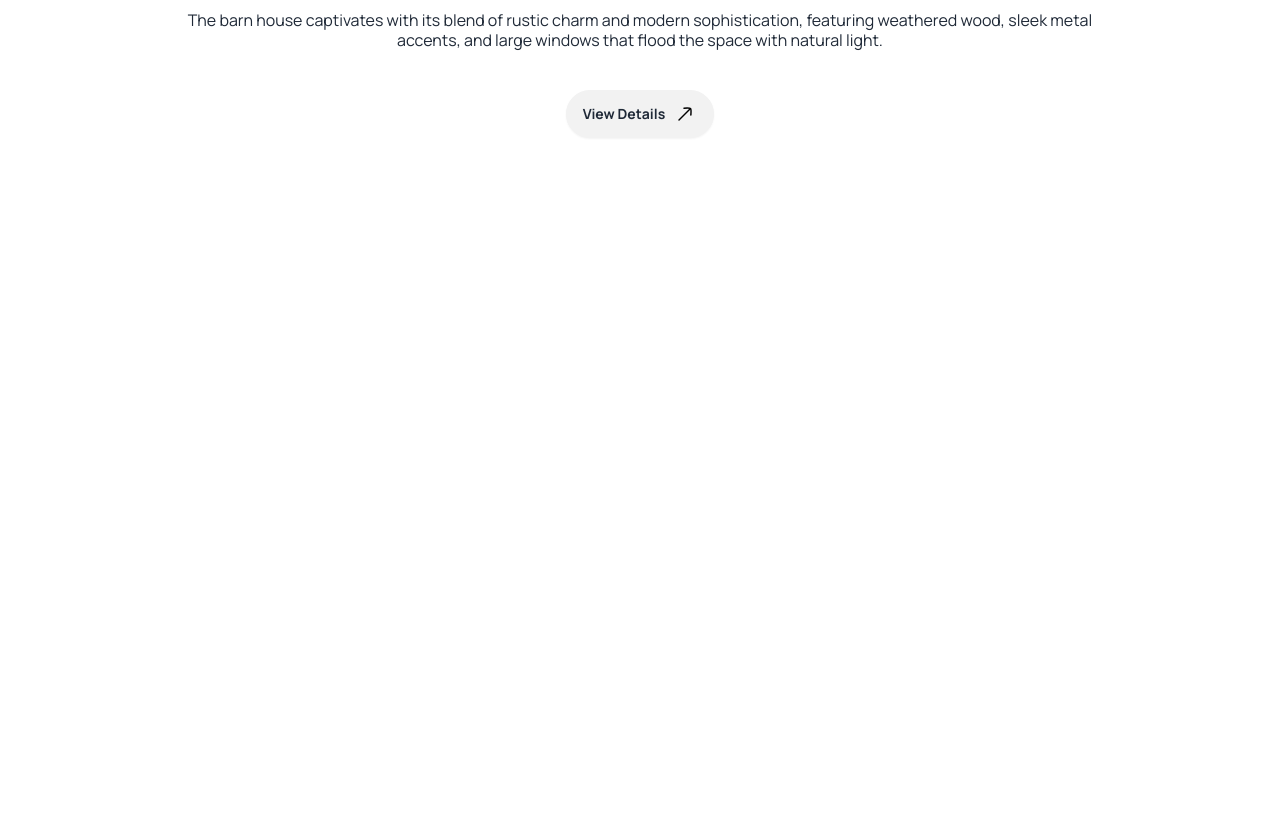
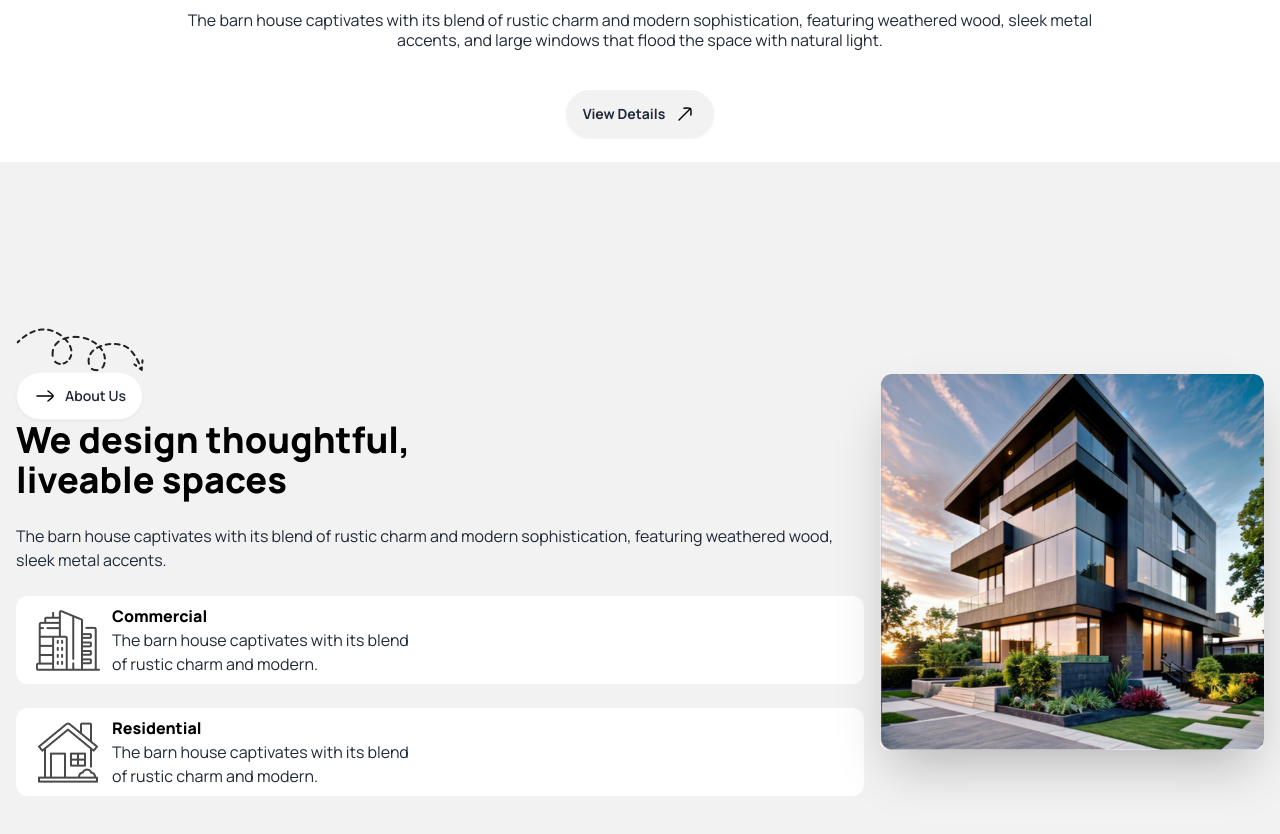
Before and after one commit to AvishekBan/assignment-3, a plain HTML site: page index.html in a window 1280 px wide. Shown: the part 604-1438 px from the top of the page. Before the commit the page ends 800 px from the top, so only its background shows below. Drawn offline with nearby package versions, Linux system fonts and the light colour scheme.

Commit message:
fourth commit

```diff
--- a/index.html
+++ b/index.html
@@ -108,9 +108,59 @@ nav ul li
  </div>
 
     </header>
+    <br>
     <main>
         <!-- design-section -->
+        <div class="hero bg-base-200 min-h-screen">
+            <div class="hero-content flex-col lg:flex-row-reverse">
+              <img
+                src="./assets/Rectangle.png"
+                class="max-w-sm rounded-lg shadow-2xl " />
+              <div>
+                <div>
+                    <img src="./assets/Vector.png" alt="">
+                </div>
 
+                <button class="btn bg-white rounded-full"><svg xmlns="http://www.w3.org/2000/svg" viewBox="0 0 24 24" width="24" height="24" color="#000000" fill="none">
+                    <path d="M20.0001 11.9998L4.00012 11.9998" stroke="currentColor" stroke-width="1.5" stroke-linecap="round" stroke-linejoin="round" />
+                    <path d="M15.0003 17C15.0003 17 20.0002 13.3176 20.0002 12C20.0002 10.6824 15.0002 7 15.0002 7" stroke="currentColor" stroke-width="1.5" stroke-linecap="round" stroke-linejoin="round" />
+                </svg> About Us </button>
+
+                <h1 class="text-4xl font-black text-black">We design thoughtful, <br> liveable spaces</h1>
+                <p class="py-6">
+                    The barn house captivates with its blend of rustic charm and
+                    modern sophistication, featuring weathered wood, sleek metal accents.
+                </p>
+                <div class="flex items-center bg-white px-5 py-2 rounded-xl gap-3">
+                    <div>
+                        <img src="./assets/commercial.png" alt="">
+                    </div>
+                    <div>
+                        <h3 class="text-black font-black ">Commercial</h3>
+                 <p>The barn house captivates with its blend <br> of rustic charm and modern.</p>
+                    </div>
+
+
+                </div>
+
+                <br>
+
+
+                <div class="flex items-center bg-white px-5 py-2 rounded-xl gap-3">
+                    <div>
+                        <img src="./assets/residential.png" alt="">
+                    </div>
+                    <div>
+                        <h3 class="text-black font-black ">Residential</h3>
+                        <p>The barn house captivates with its blend <br> of rustic charm and modern.</p>
+                    </div>
+
+
+                </div>
+
+              </div>
+            </div>
+          </div>
 
     </main>
     <footer>
```
